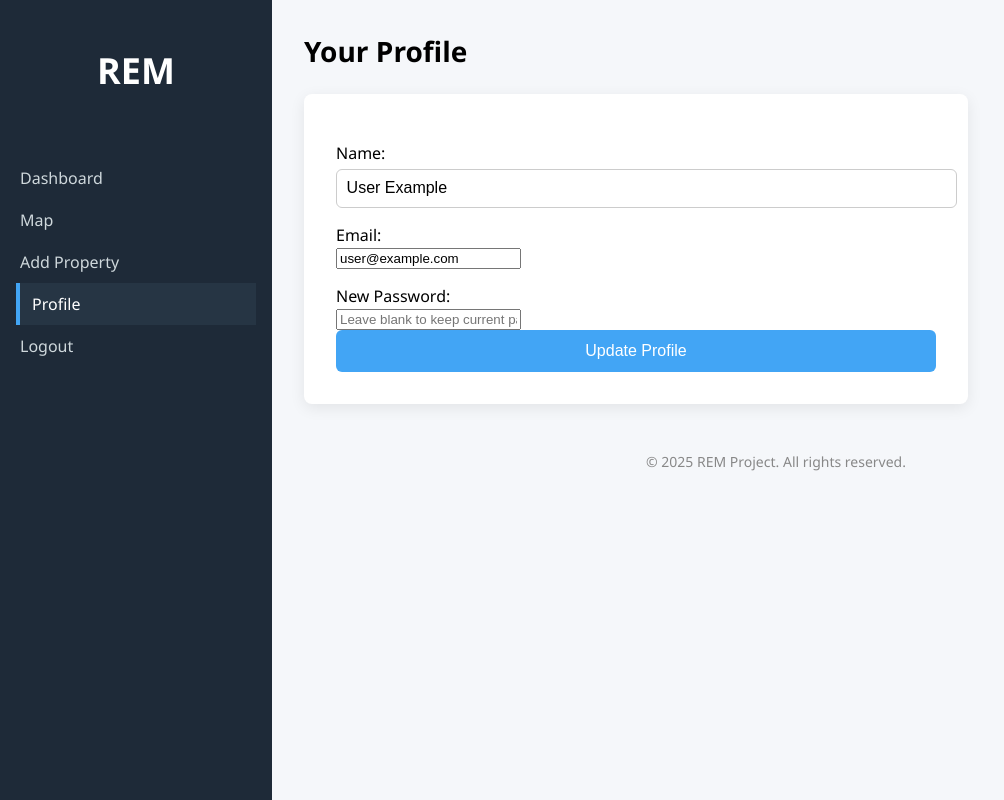
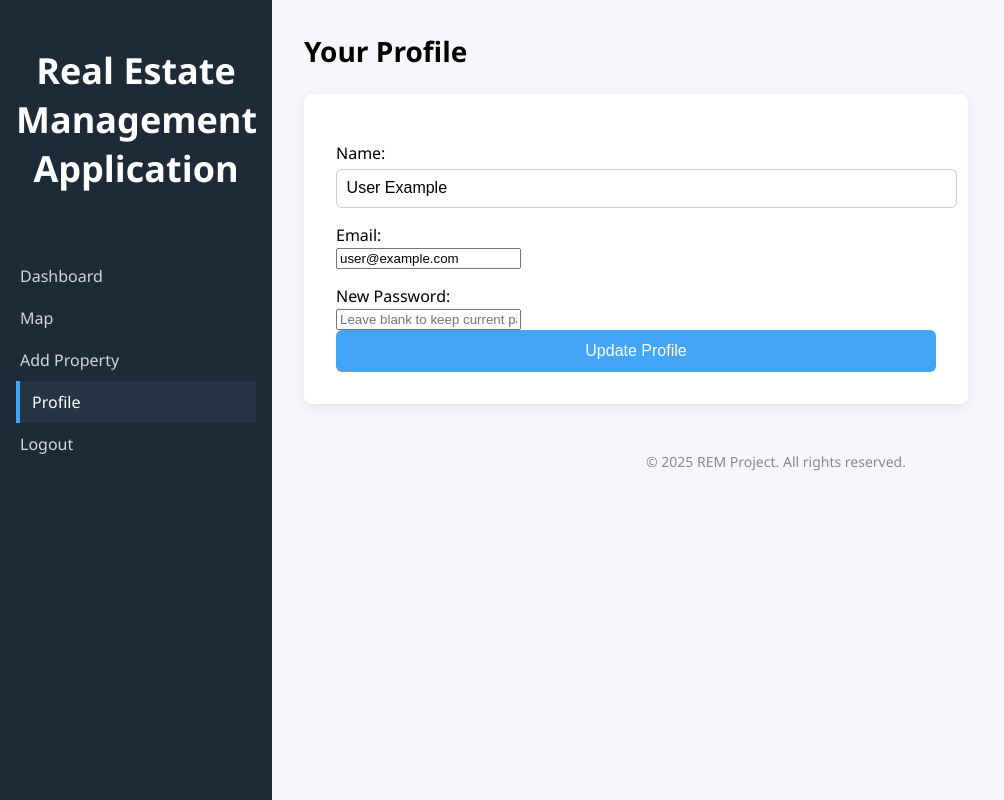
Before and after one commit to Slana7/ProiectWeb, a PHP site: page /profile.php in a window 1280 px wide. Shown: the whole page, without its empty margins (0-1004 px from the left). Run offline with PHP 8.4, Linux system fonts and the light colour scheme.

Commit message:
Am modificat numele in navbar

```diff
--- a/add_property.php
+++ b/add_property.php
@@ -11,7 +11,7 @@ require_once __DIR__ . '/src/config/config.php';
 <div class="dashboard-layout">
     <aside class="sidebar">
         <div class="logo">
-            <h2>REM</h2>
+            <h2>Real Estate Management Application</h2>
         </div>
         <nav class="nav-links">
             <a href="dashboard.php">Dashboard</a>
--- a/dashboard.php
+++ b/dashboard.php
@@ -13,7 +13,7 @@ session_start();
 <div class="dashboard-layout">
     <aside class="sidebar">
         <div class="logo">
-            <h2>REM</h2>
+            <h2>Real Estate Management Application</h2>
         </div>
         <nav class="nav-links">
             <a href="dashboard.php" class="active">Dashboard</a>
--- a/map.php
+++ b/map.php
@@ -46,7 +46,7 @@ require_once __DIR__ . '/src/config/config.php';
 <div class="dashboard-layout">
     <aside class="sidebar">
         <div class="logo">
-            <h2>REM</h2>
+            <h2>Real Estate Management Application</h2>
         </div>
         <nav class="nav-links">
             <a href="dashboard.php">Dashboard</a>
--- a/profile.php
+++ b/profile.php
@@ -12,7 +12,7 @@ session_start();
 <div class="dashboard-layout">
     <aside class="sidebar">
         <div class="logo">
-            <h2>REM</h2>
+            <h2>Real Estate Management Application</h2>
         </div>
         <nav class="nav-links">
             <a href="dashboard.php">Dashboard</a>
```
